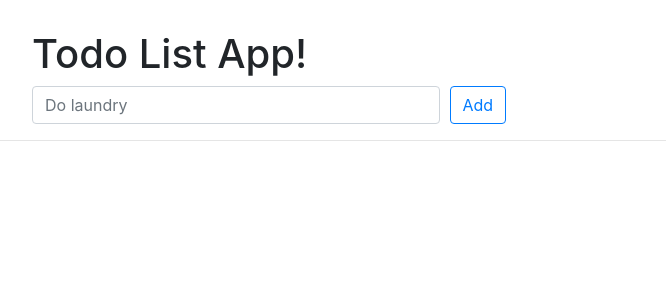
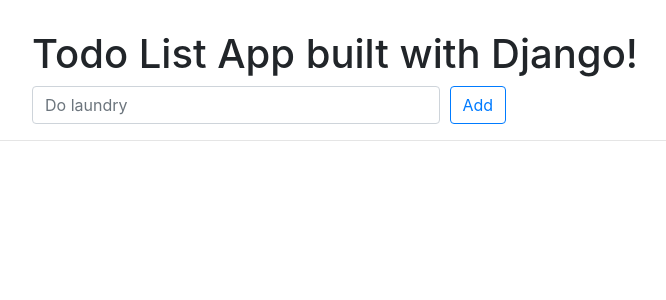
Before and after one commit to rishabhpundir/todo_cicd, a Django app: page / in a window 1280 px wide. Shown: the top 300 px of the page, without its empty margins (243-909 px from the left). Run offline with Django 4.2, Linux system fonts and the light colour scheme; data that the repository does not hold is empty; some libraries are stand-ins or nearby versions.

Commit message:
updated template

```diff
--- a/templates/todos/index.html
+++ b/templates/todos/index.html
@@ -12,7 +12,7 @@
     <div class="offset-md-2 col-lg-9">
       <div class="page-header">
         <h1>
-          Todo List App!
+          Todo List App built with Django!
         </h1>
       </div>
     </div>
```
Also changed, not shown: 1 other file.
